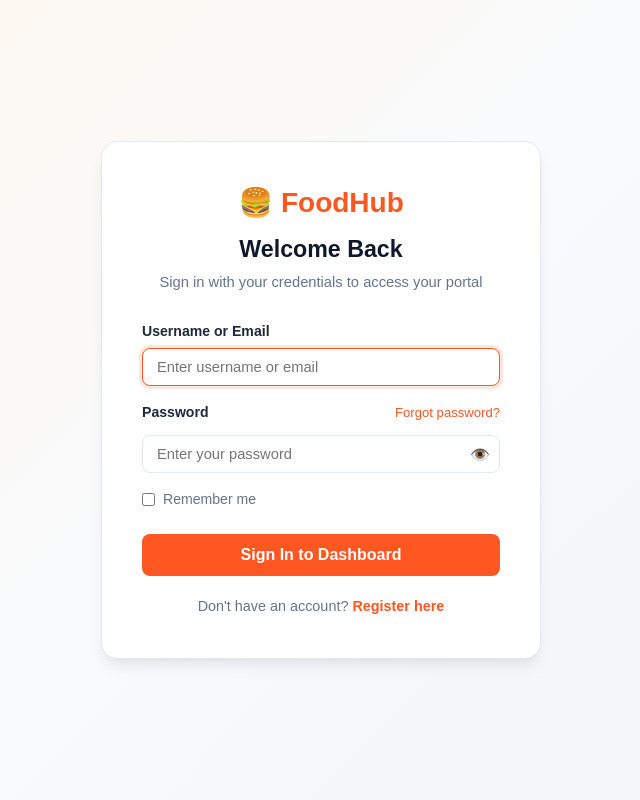
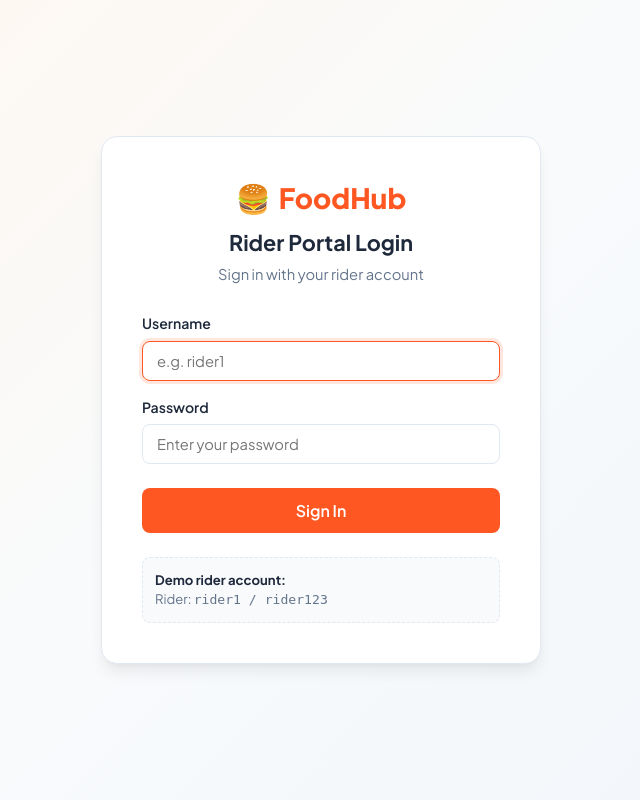
Before and after one commit to Jisan179/FoodHub, a PHP site: page /login.php in a window 1280 px wide. Shown: the whole page, without its empty margins (319-959 px from the left). Run offline with PHP 8.4, Linux system fonts and the light colour scheme.

Commit message:
Clean Rider branch and remove admin leftovers

```diff
--- a/controllers/auth/login_controller.php
+++ b/controllers/auth/login_controller.php
@@ -9,7 +9,7 @@ if (session_status() === PHP_SESSION_NONE) {
 
 // Redirect if already logged in.
 if (isset($_SESSION['role'])) {
-    header("Location: " . ($_SESSION['role'] === 'Rider' ? 'rider/dashboard.php' : 'admin/dashboard.php'));
+    header("Location: " . ($_SESSION['role'] === 'Rider' ? 'rider/dashboard.php' : 'login.php'));
     exit();
 }
 
@@ -33,16 +33,16 @@ if ($_SERVER["REQUEST_METHOD"] === "POST") {
             $password_matches = ($user['password'] === $password || password_verify($password, $user['password']));
 
             if ($password_matches) {
-                if (in_array($user['role'], ['Admin', 'Rider'], true) && $user['status'] === 'Active') {
+                if ($user['role'] === 'Rider' && $user['status'] === 'Active') {
                     $_SESSION['user_id']  = $user['user_id'];
                     $_SESSION['username'] = $user['username'];
                     $_SESSION['role']     = $user['role'];
                     $_SESSION['name']     = $user['name'];
 
-                    header("Location: " . ($user['role'] === 'Rider' ? 'rider/dashboard.php' : 'admin/dashboard.php'));
+                    header("Location: rider/dashboard.php");
                     exit();
                 } else {
-                    $error = "Access denied. This portal is available to Admin and Rider accounts.";
+                    $error = "Access denied. This portal is available to Rider accounts only.";
                 }
             } else {
                 $error = "Invalid username or password.";
--- a/controllers/auth/logout_controller.php
+++ b/controllers/auth/logout_controller.php
@@ -10,6 +10,5 @@ if (session_status() === PHP_SESSION_NONE) {
 session_unset();
 session_destroy();
 
-$login_path = (strpos($_SERVER['PHP_SELF'], '/admin/') !== false) ? '../login.php' : 'login.php';
-header("Location: " . $login_path);
+header("Location: login.php");
 exit();
--- a/index.php
+++ b/index.php
@@ -7,8 +7,8 @@ if (session_status() === PHP_SESSION_NONE) {
     session_start();
 }
 
-if (isset($_SESSION['role']) && in_array($_SESSION['role'], ['Admin', 'Rider'], true)) {
-    header("Location: " . ($_SESSION['role'] === 'Rider' ? 'rider/dashboard.php' : 'admin/dashboard.php'));
+if (isset($_SESSION['role']) && $_SESSION['role'] === 'Rider') {
+    header("Location: rider/dashboard.php");
 } else {
     header("Location: login.php");
 }
--- a/views/auth/login.php
+++ b/views/auth/login.php
@@ -1,20 +1,19 @@
 <?php
 require_once __DIR__ . '/../../controllers/auth/login_controller.php';
 
-$pageTitle = 'FoodHub - Sign In';
+$pageTitle = 'FoodHub - Rider Login';
 require_once __DIR__ . '/../partials/header.php';
-
-$remembered_user = $_COOKIE['foodhub_user'] ?? '';
 ?>
 
 <div class="login-container">
-    <div class="login-card" style="max-width: 440px;">
-        <div class="login-header" style="width: 100%; text-align: center; margin-bottom: 28px;">
-            <div class="login-logo" style="width: 100%; display: flex; justify-content: center; align-items: center; gap: 8px; margin: 0 auto 8px auto;">
-                <span>🍔 FoodHub</span>
+    <div class="login-card">
+        <div class="login-header">
+            <div class="login-logo">
+                <span>🍔</span>
+                <span>FoodHub</span>
             </div>
-            <h2 style="width: 100%; text-align: center; font-size: 1.45rem; font-weight: 700; margin-bottom: 4px;">Welcome Back</h2>
-            <p class="login-subtitle" style="width: 100%; text-align: center; margin: 0 auto;">Sign in with your credentials to access your portal</p>
+            <h2 style="font-size: 1.35rem; font-weight: 700; margin-bottom: 4px;">Rider Portal Login</h2>
+            <p class="login-subtitle">Sign in with your rider account</p>
         </div>
 
         <?php if (!empty($error)): ?>
@@ -24,34 +23,23 @@ $remembered_user = $_COOKIE['foodhub_user'] ?? '';
             </div>
         <?php endif; ?>
 
-        <?php if (!empty($success)): ?>
-            <div class="alert alert-success">
-                <span>✅</span>
-                <span><?php echo htmlspecialchars($success); ?></span>
-            </div>
-        <?php endif; ?>
-
-        <form action="<?php echo htmlspecialchars($_SERVER['PHP_SELF']); ?>" method="POST" id="loginForm">
+        <form action="<?php echo htmlspecialchars($_SERVER['PHP_SELF']); ?>" method="POST">
             <div class="form-group" style="margin-bottom: 16px;">
-                <label class="form-label" for="username">Username or Email</label>
+                <label class="form-label" for="username">Username</label>
                 <input
                     type="text"
                     id="username"
                     name="username"
                     class="form-control"
-                    placeholder="Enter username or email"
-                    value="<?php echo htmlspecialchars(!empty($username) ? $username : $remembered_user); ?>"
+                    placeholder="e.g. rider1"
+                    value="<?php echo htmlspecialchars($username ?? ''); ?>"
                     required
                     autofocus
                 >
             </div>
 
-            <div class="form-group" style="margin-bottom: 16px;">
-                <div style="display: flex; justify-content: space-between; align-items: center; margin-bottom: 6px;">
-                    <label class="form-label" for="password" style="margin-bottom: 0;">Password</label>
-                    <a href="forgot-password.php" style="font-size: 0.82rem; color: var(--primary); text-decoration: none; font-weight: 500;">Forgot password?</a>
-                </div>
-                <div style="position: relative;">
+            <div class="form-group" style="margin-bottom: 24px;">
+                <label class="form-label" for="password">Password</label>
                 <input
                     type="password"
                     id="password"
@@ -60,39 +48,18 @@ $remembered_user = $_COOKIE['foodhub_user'] ?? '';
                     placeholder="Enter your password"
                     required
                 >
-                    <button type="button" class="btn-toggle-pass" onclick="togglePassword('password', this)" style="position: absolute; right: 10px; top: 50%; transform: translateY(-50%); border: none; background: transparent; cursor: pointer; font-size: 1rem;">👁️</button>
-                </div>
             </div>
 
-            <div style="display: flex; align-items: center; justify-content: space-between; margin-bottom: 24px;">
-                <label style="display: flex; align-items: center; gap: 8px; font-size: 0.88rem; color: var(--text-muted); cursor: pointer;">
-                    <input type="checkbox" name="remember_me" value="1" <?php echo !empty($remembered_user) ? 'checked' : ''; ?>>
-                    <span>Remember me</span>
-                </label>
-            </div>
-
-            <button type="submit" class="btn btn-primary" style="width: 100%; padding: 12px; font-size: 1rem; font-weight: 600;">
-                Sign In to Dashboard
+            <button type="submit" class="btn btn-primary" style="width: 100%; padding: 12px; font-size: 1rem;">
+                Sign In
             </button>
         </form>
 
-        <div style="text-align: center; margin-top: 20px; font-size: 0.9rem; color: var(--text-muted);">
-            Don't have an account? <a href="register.php" style="color: var(--primary); font-weight: 600; text-decoration: none;">Register here</a>
+        <div class="login-credentials-hint">
+            <strong>Demo rider account:</strong><br>
+            Rider: <code>rider1 / rider123</code>
         </div>
     </div>
 </div>
 
-<script>
-function togglePassword(inputId, btn) {
-    const input = document.getElementById(inputId);
-    if (input.type === 'password') {
-        input.type = 'text';
-        btn.textContent = '🙈';
-    } else {
-        input.type = 'password';
-        btn.textContent = '👁️';
-    }
-}
-</script>
-
 <?php require_once __DIR__ . '/../partials/footer.php'; ?>
--- a/views/partials/header.php
+++ b/views/partials/header.php
@@ -1,17 +1,13 @@
+<?php
+$in_rider_folder = strpos($_SERVER['PHP_SELF'], '/rider/') !== false;
+$css_path = $in_rider_folder ? '../style.css' : 'assets/css/style.css';
+?>
 <!DOCTYPE html>
 <html lang="en">
 <head>
     <meta charset="UTF-8">
     <meta name="viewport" content="width=device-width, initial-scale=1.0">
-    <title><?php echo htmlspecialchars($pageTitle ?? 'FoodHub'); ?></title>
-    <link rel="stylesheet" href="../../style.css">
-    <style>
-        body {
-            margin: 0;
-            font-family: Arial, sans-serif;
-            background: #f8fafc;
-            color: #0f172a;
-        }
-    </style>
+    <title><?php echo htmlspecialchars($pageTitle ?? 'FoodHub - Rider Portal'); ?></title>
+    <link rel="stylesheet" href="<?php echo $css_path; ?>">
 </head>
 <body>
```
Also changed, not shown: config/db.php (added, +19 -0 lines), controllers/auth/auth_check.php (+6 -5 lines), models/user_model.php (added, +137 -0 lines), views/partials/index.php (added, +11 -0 lines), views/partials/navbar.php (added, +67 -0 lines), README.md. Lines whose indentation alone changed are shown as unchanged.
